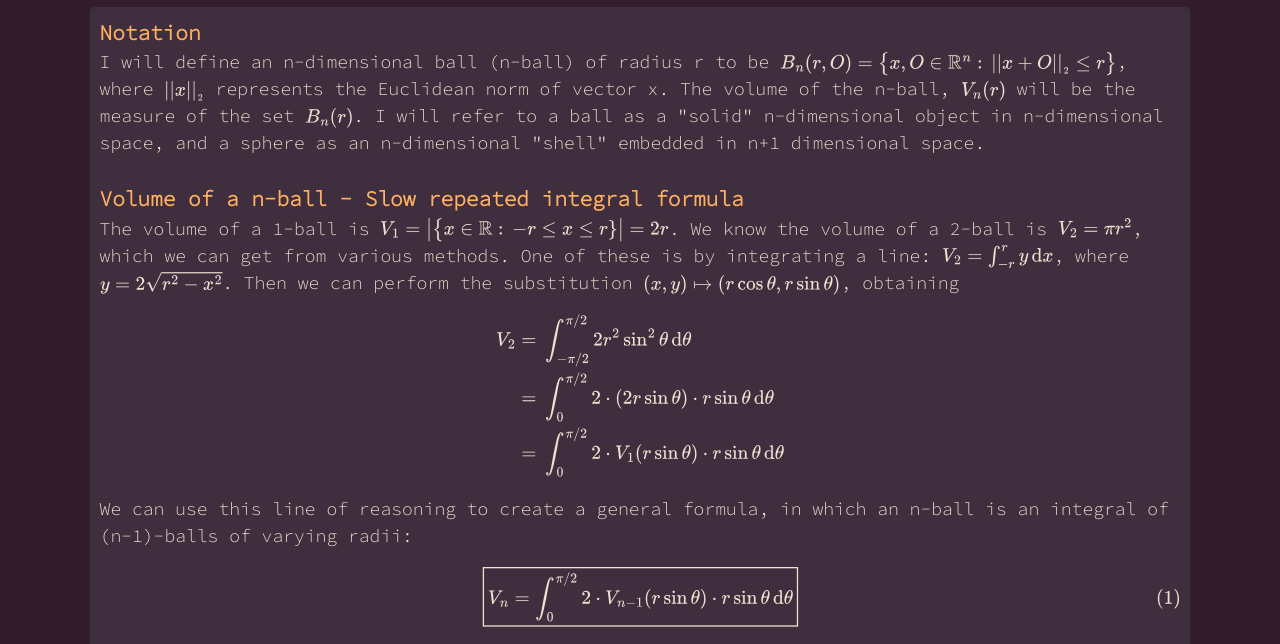
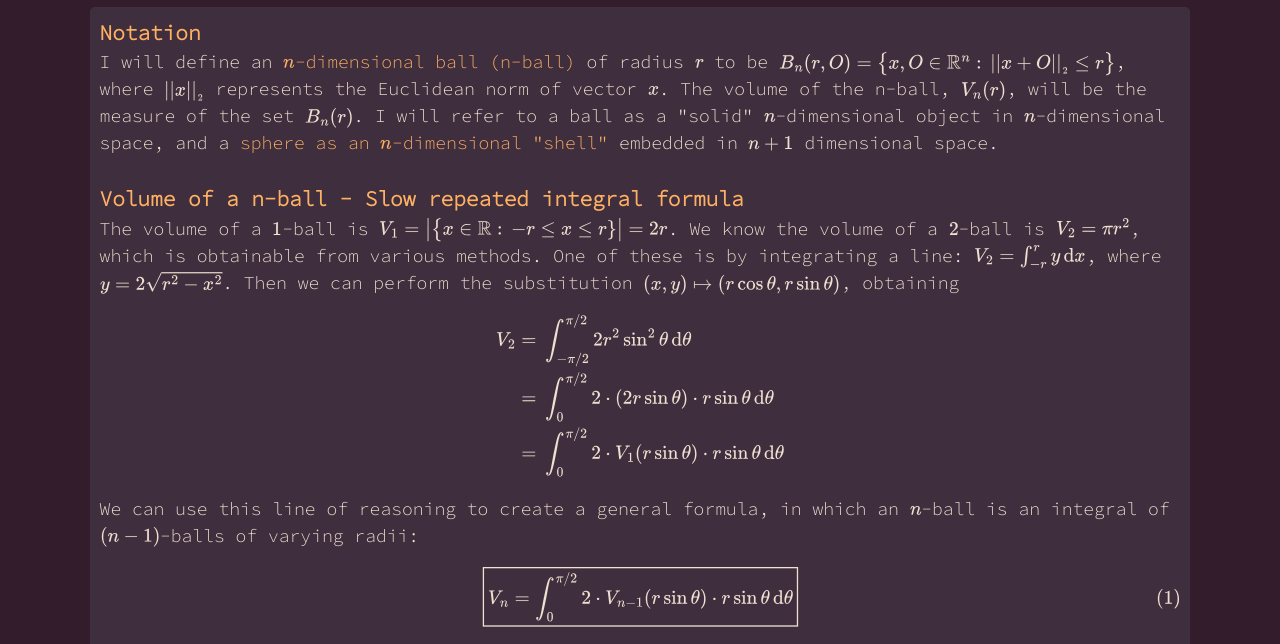
Before and after one commit to Camelpilot33/Camelpilot33.github.io, a plain HTML site: page pages/Sphere/index.html in a window 1280 px wide. Shown: the part 137-781 px from the top of the page. Drawn offline with nearby package versions, Linux system fonts and the light colour scheme; a web font is replaced by a local one.

Commit message:
added links & stuff

```diff
--- a/pages/Sphere/index.html
+++ b/pages/Sphere/index.html
@@ -44,18 +44,18 @@
         <h1>Volume of an n-ball</h1>
         <div class="page-text">
             <h3>Notation</h3>
-            I will define an n-dimensional ball (n-ball) of radius r to be
+            I will define an <a href="https://en.wikipedia.org/wiki/Ball_(mathematics)" target="_blank">$n$-dimensional ball (n-ball)</a> of radius $r$ to be
             $B_n(r,O)=\big\{x,O\in\mathbb{R}^n:\,||x+O||_{_2}\le r\big\}$,
-            where $||x||_{_2}$ represents the Euclidean norm of vector x.
-            The volume of the n-ball, $V_n(r)$ will be the measure of the set $B_n(r)$.
-            I will refer to a ball as a "solid" n-dimensional object in n-dimensional space, and a sphere as an
-            n-dimensional "shell" embedded in n+1 dimensional space.
+            where $||x||_{_2}$ represents the Euclidean norm of vector $x$.
+            The volume of the n-ball, $V_n(r)$, will be the measure of the set $B_n(r)$.
+            I will refer to a ball as a "solid" $n$-dimensional object in $n$-dimensional space, and a <a href="https://en.wikipedia.org/wiki/N-sphere" target="_blank">sphere as an
+            $n$-dimensional "shell"</a> embedded in $n+1$ dimensional space.
 
 
             <br><br>
             <h3>Volume of a n-ball - Slow repeated integral formula</h3>
-            The volume of a 1-ball is $V_1=\big|\big\{x\in\mathbb{R}:\,{-r}\le x\le r\}\big|=2r$. We know the volume of
-            a 2-ball is $V_2=\pi r^2$, which we can get from various methods.
+            The volume of a $1$-ball is $V_1=\big|\big\{x\in\mathbb{R}:\,{-r}\le x\le r\}\big|=2r$.
+            We know the volume of a $2$-ball is $V_2=\pi r^2$, which is obtainable from various methods.
             One of these is by integrating a line: $V_2=\int_{-r}^r y\,\text{d}x$, where $y=2\sqrt{r^2-x^2}$.
             Then we can perform the substitution $(x,y)\mapsto (r\cos\theta,r\sin\theta)$, obtaining
             $$\begin{eqnarray*}
@@ -63,8 +63,8 @@
             &=&\int_0^{\pi/2}2\cdot(2r \sin\theta)\cdot r\sin\theta\, \text{d}\theta\\
             &=&\int_0^{\pi/2}2\cdot V_1(r\sin\theta)\cdot r\sin\theta\, \text{d}\theta\\
             \end{eqnarray*}$$
-            We can use this line of reasoning to create a general formula, in which an n-ball is an integral of
-            (n-1)-balls of varying radii:
+            We can use this line of reasoning to create a general formula, in which an $n$-ball is an integral of
+            $(n-1)$-balls of varying radii:
 
             $$\begin{equation}\boxed{V_n=\int_0^{\pi/2}2\cdot V_{n-1}(r\sin\theta)\cdot
             r\sin\theta\,\text{d}\theta}\label{eq:0}\end{equation}$$
@@ -75,9 +75,9 @@
             If you evaluate the integral (hopefully with the help from a CAS), it simplifies to $\dfrac{4\pi r^3}3$.
             <br><br>
             <h3>Optimizing</h3>
-            In \eqref{eq:0} we saw that you can generate a formula for $V_n$, but it is very slow with large n.
+            In \eqref{eq:0} we saw that you can generate a formula for $V_n$, but it is very slow with large $n$.
             Instead consider the relation between an n-ball and
-            an (n-2)-ball. You can get this by intersecting a (n-2)-plane ($P_{n-2}$) with an n-ball ($B_n$).
+            an $(n-2)$-ball. You can get this by intersecting a $(n-2)$-plane ($P_{n-2}$) with an $n$-ball ($B_n$).
 
             <div class="tikz center"><script type="text/tikz">
             \begin{tikzpicture}[white]
@@ -97,7 +97,7 @@
             \end{tikzpicture}
             </script></div>$$\text{Figure 1: Integration method for } B_3$$
 
-            In Figure 1, you can see the intersection of a 3-ball and a 1-plane (line) gives the green segment, which is a 1-ball with radius $a=\sqrt{r^2-R^2}$.
+            In Figure 1, you can see the intersection of a $3$-ball and a $1$-plane (line) gives the green segment, which is a $1$-ball with radius $a=\sqrt{r^2-R^2}$.
             The generalization of this is that the intersection of $B_n$ and $P_{n-2}$ is $B_{n-2}$ of radius $\sqrt{r^2-R^2}$, where $r$ is the radius of $B_n$,
             and $R$ is the shortest distance from the line to the center of the sphere.
             By integrating $R$ from $0$ to $r$, then integrating this section about an angle $\theta$, we can derive a formula for $V_n$ using $V_{n-2}$.
@@ -105,7 +105,7 @@
                 V_n(r)&=&\int_0^{2\pi} \int_0^r V_{n-2}(\sqrt{r^2-R^2})\,\,(\mathrm{d}R\cdot R \mathrm{d}\theta)\\
                 &=&2\pi\int_0^r V_{n-2}(\sqrt{r^2-R^2})\cdot R\,\,\mathrm{d}R
             \end{eqnarray*}$$
-            We can then reason that the integral is proportional to $V_{n-2}(r)$, leaving a section or unit radius, and the integral is equal to $V_{n-2}(r)\cdot\int_0^r R\sqrt{1-\frac{R^2}{r^2}}^{\,n-2}\,\,\mathrm{d}R$
+            Then reasoning that the integral is proportional to $V_{n-2}(r)$, leaving a section of unit radius, the integral is equal to $V_{n-2}(r)\cdot\int_0^r R\sqrt{1-\frac{R^2}{r^2}}^{\,n-2}\,\,\mathrm{d}R$
 
             $$\begin{align*} V_n(r)=V_{n-2}(r)\cdot2\pi\cdot\int_0^r R\sqrt{1-\frac{R^2}{r^2}}^{\,n-2}\mathrm{d}R    \end{align*}$$
             $$u=1-\frac{R^2}{r^2}\rightarrow \mathrm{d}u=-\frac{2R}{r^2}\,\,\mathrm{d}R$$
@@ -134,7 +134,7 @@
             \end{cases}}\label{eq:2}\end{equation}$$
             <br><br>
             <h3>Combining</h3>
-            In \eqref{eq:2}, we were able to derive a 2-part piecewise function for the volume of an n-ball, which takes into
+            In \eqref{eq:2}, we were able to derive a 2-part piecewise function for the volume of an $n$-ball, which takes into
             account whether the dimension $n$ is even or odd. Interestingly, the two
             parts of the piecewise equation, $V_{\text{even}}$ and $V_{\text{odd}}$, can be shown to be
             equivalent when we extend $x!$ as $f(x)=\Gamma(x+1)=\int_0^\infty e^{-t}t^x\mathrm{d}t$.
@@ -166,7 +166,7 @@
             \end{align*}$$
             Then induction can be applied again to show that $\dfrac{\frac{n-1}2!\cdot2^n\pi^\frac{n-1}2}{n!}r^{n}=\dfrac{\pi^{\,n/2}}{f\left(\frac{n}2\right)}r^n$:
             <br><h4 style="display: inline;">Base Case: </h4>$n=1;\,\,\dfrac{1\cdot2\cdot1}{1}r=\dfrac{2\sqrt\pi}{\sqrt\pi}$
-            <br><h4 style="display: inline;">Inductive Step: </h4>Assume that it is true for n, show for n+2:
+            <br><h4 style="display: inline;">Inductive Step: </h4>Assume that it is true for $n$, show for $n+2$:
             $$\begin{align*}
                 V_{\text{odd}}(n+2)=\dfrac{(\frac{n-1}2+1)!\cdot2^{n+2}\pi^{\frac{n-1}2+1}}{(n+2)!}r^{n+2}&=\dfrac{4\pi \left(\frac{n-1}{2}+1\right)r^2}{(n+1)(n+2)}\cdot\dfrac{ \frac{n-1}2!\cdot2^{n}\pi^{\frac{n-1}2}}{n!}r^{n}\\
                     &=\dfrac{4\pi \left(\frac{n-1}{2}+1\right)r^2}{(n+1)(n+2)}\cdot\dfrac{\pi^{\,n/2}}{f\left(\frac{n}2\right)}r^n\\
@@ -181,10 +181,10 @@
             <br><br>
             <h3>Conclusion</h3>
             This calculation struck me as beautiful because it combined many different mathematical concepts to arrive at a concise
-            and powerful formula. The recursive approach \eqref{eq:1} leveraged the intersection of n-balls with (n-2)-planes,
+            and powerful formula. The recursive approach \eqref{eq:1} leveraged the intersection of n-balls with $(n-2)$-planes,
             providing a faster solution compared to the slow repetition formula \eqref{eq:0}. Furthermore, the optimization using
             the Gamma function in \eqref{eq:3} merged the even and odd cases of the piecewise function into a simple form.
-            While this seems like it has no real world applications, I have found that it can be used a lot in statistics and probability
+            While this seems like it has no real world applications, It can be used a lot in statistics and probability
             related problems to distances and classification of high-dimensional data.
         </div>
     </div>
```
